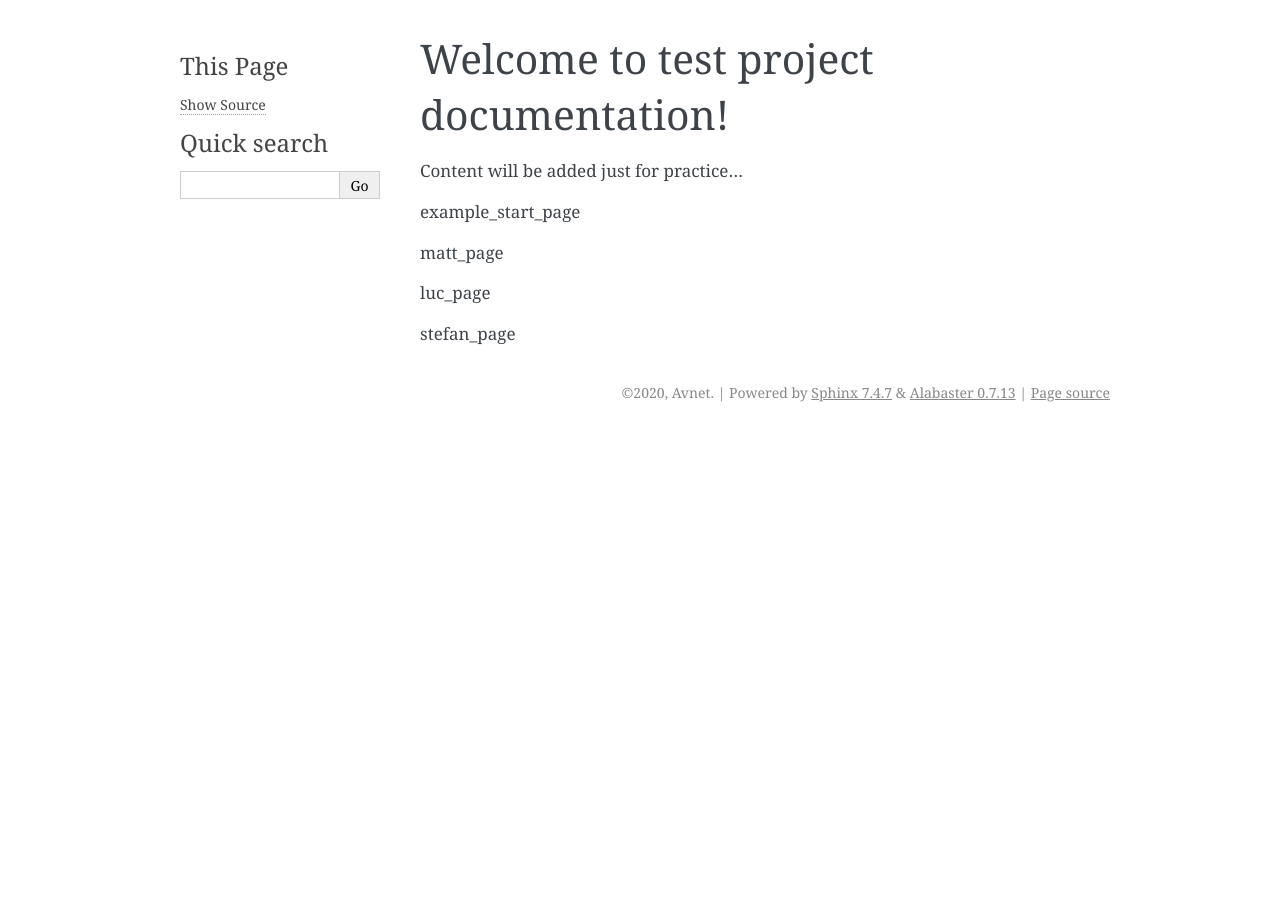
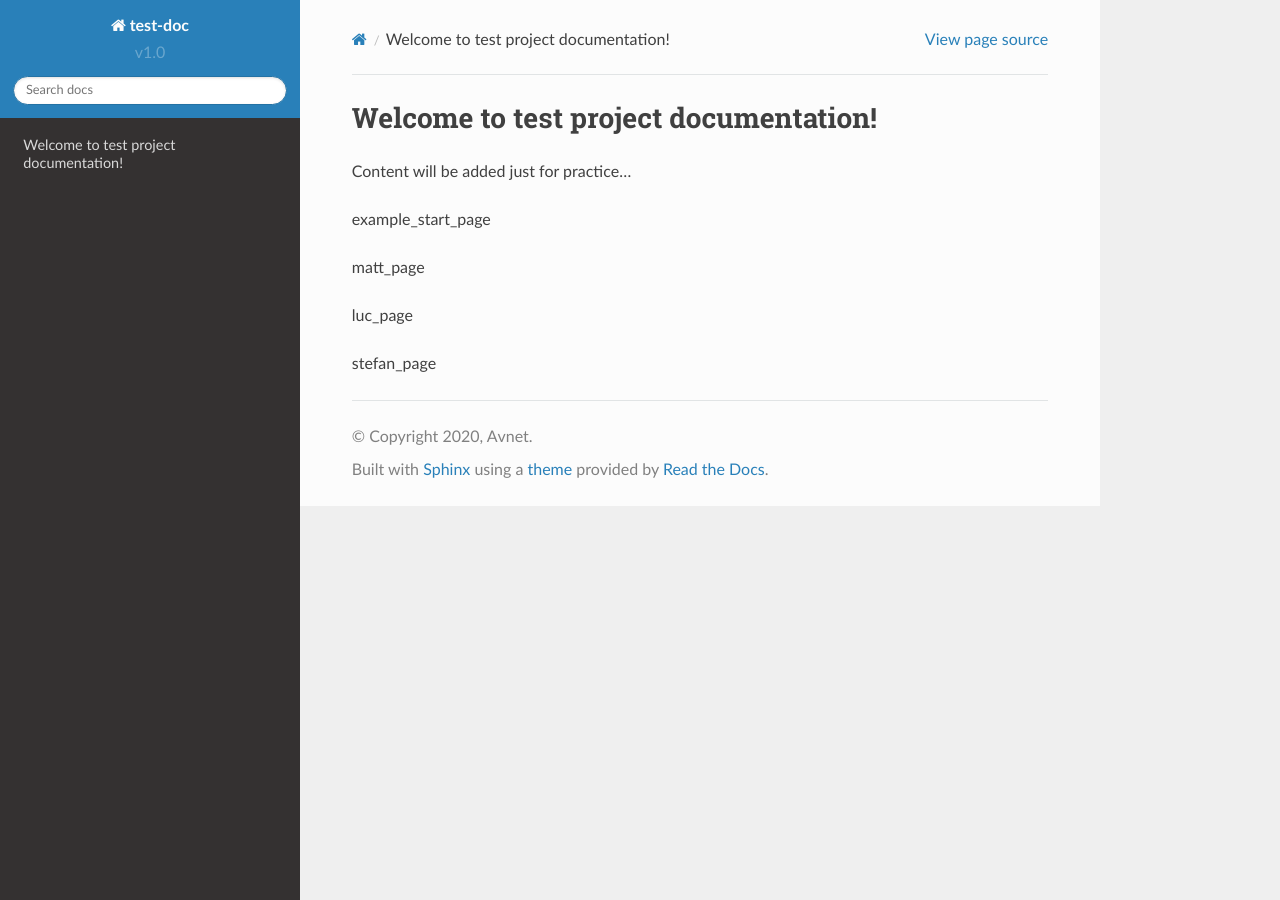
Before and after one commit to AvnetDev/test-doc, a Sphinx documentation site: the page built from docs/source/index.rst, in a window 1280 px wide. Built offline with Sphinx 7.4.7 and the Read the Docs theme 2.0.0, drawn with Linux system fonts in a browser that asks for light colours; pages that are not in the unit, such as notebooks, are missing from menus; some of the changed lines change nothing that is shown.

Commit message:
Update conf.py

```diff
--- a/docs/source/conf.py
+++ b/docs/source/conf.py
@@ -1,8 +1,8 @@
 #!/usr/bin/env python3
 # -*- coding: utf-8 -*-
 #
-# test project 1 documentation build configuration file, created by
-# sphinx-quickstart on Wed Dec  2 13:14:38 2020.
+# Ultra96-PYNQ documentation build configuration file, created by
+# sphinx-quickstart on Mon Sep 24 13:44:11 2018.
 #
 # This file is execfile()d with the current directory set to its
 # containing dir.
@@ -13,18 +13,19 @@
 # All configuration values have a default; values that are commented out
 # serve to show the default.
 
-import sys
-import os
-
 # If extensions (or modules to document with autodoc) are in another directory,
 # add these directories to sys.path here. If the directory is relative to the
 # documentation root, use os.path.abspath to make it absolute, like shown here.
-#sys.path.insert(0, os.path.abspath('.'))
+#
+import os
+import sys
+sys.path.insert(0, os.path.abspath('../../'))
 
 # -- General configuration ------------------------------------------------
 
 # If your documentation needs a minimal Sphinx version, state it here.
-#needs_sphinx = '1.0'
+#
+# needs_sphinx = '1.0'
 
 # Add any Sphinx extension module names here, as strings. They can be
 # extensions coming with Sphinx (named 'sphinx.ext.*') or your custom
@@ -36,17 +37,15 @@ templates_path = ['_templates']
 
 # The suffix(es) of source filenames.
 # You can specify multiple suffix as a list of string:
+#
 # source_suffix = ['.rst', '.md']
 source_suffix = '.rst'
-
-# The encoding of source files.
-#source_encoding = 'utf-8-sig'
 
 # The master toctree document.
 master_doc = 'index'
 
 # General information about the project.
-project = 'test project 1'
+project = 'test-doc'
 copyright = '2020, Avnet'
 author = 'Avnet'
 
@@ -55,9 +54,9 @@ author = 'Avnet'
 # built documents.
 #
 # The short X.Y version.
-version = '1.0'
+version = 'v1.0'
 # The full version, including alpha/beta/rc tags.
-release = '1.0'
+release = 'v1.0'
 
 # The language for content autogenerated by Sphinx. Refer to documentation
 # for a list of supported languages.
@@ -66,39 +65,13 @@ release = '1.0'
 # Usually you set "language" from the command line for these cases.
 language = None
 
-# There are two options for replacing |today|: either, you set today to some
-# non-false value, then it is used:
-#today = ''
-# Else, today_fmt is used as the format for a strftime call.
-#today_fmt = '%B %d, %Y'
-
 # List of patterns, relative to source directory, that match files and
 # directories to ignore when looking for source files.
-exclude_patterns = ['_build']
-
-# The reST default role (used for this markup: `text`) to use for all
-# documents.
-#default_role = None
-
-# If true, '()' will be appended to :func: etc. cross-reference text.
-#add_function_parentheses = True
-
-# If true, the current module name will be prepended to all description
-# unit titles (such as .. function::).
-#add_module_names = True
-
-# If true, sectionauthor and moduleauthor directives will be shown in the
-# output. They are ignored by default.
-#show_authors = False
+# This patterns also effect to html_static_path and html_extra_path
+exclude_patterns = []
 
 # The name of the Pygments (syntax highlighting) style to use.
 pygments_style = 'sphinx'
-
-# A list of ignored prefixes for module index sorting.
-#modindex_common_prefix = []
-
-# If true, keep warnings as "system message" paragraphs in the built documents.
-#keep_warnings = False
 
 # If true, `todo` and `todoList` produce output, else they produce nothing.
 todo_include_todos = False
@@ -108,143 +81,69 @@ todo_include_todos = False
 
 # The theme to use for HTML and HTML Help pages.  See the documentation for
 # a list of builtin themes.
-html_theme = 'alabaster'
+#
+html_theme = 'sphinx_rtd_theme'
 
 # Theme options are theme-specific and customize the look and feel of a theme
 # further.  For a list of options available for each theme, see the
 # documentation.
-#html_theme_options = {}
-
-# Add any paths that contain custom themes here, relative to this directory.
-#html_theme_path = []
-
-# The name for this set of Sphinx documents.  If None, it defaults to
-# "<project> v<release> documentation".
-#html_title = None
-
-# A shorter title for the navigation bar.  Default is the same as html_title.
-#html_short_title = None
-
-# The name of an image file (relative to this directory) to place at the top
-# of the sidebar.
-#html_logo = None
-
-# The name of an image file (relative to this directory) to use as a favicon of
-# the docs.  This file should be a Windows icon file (.ico) being 16x16 or 32x32
-# pixels large.
-#html_favicon = None
+#
+# html_theme_options = {}
 
 # Add any paths that contain custom static files (such as style sheets) here,
 # relative to this directory. They are copied after the builtin static files,
 # so a file named "default.css" will overwrite the builtin "default.css".
 html_static_path = ['_static']
 
-# Add any extra paths that contain custom files (such as robots.txt or
-# .htaccess) here, relative to this directory. These files are copied
-# directly to the root of the documentation.
-#html_extra_path = []
+# Custom sidebar templates, must be a dictionary that maps document names
+# to template names.
+#
+# This is required for the alabaster theme
+# refs: http://alabaster.readthedocs.io/en/latest/installation.html#sidebars
+html_sidebars = {
+    '**': [
+        'about.html',
+        'navigation.html',
+        'relations.html',  # needs 'show_related': True theme option to display
+        'searchbox.html',
+        'donate.html',
+    ]
+}
 
-# If not '', a 'Last updated on:' timestamp is inserted at every page bottom,
-# using the given strftime format.
-#html_last_updated_fmt = '%b %d, %Y'
 
-# If true, SmartyPants will be used to convert quotes and dashes to
-# typographically correct entities.
-#html_use_smartypants = True
-
-# Custom sidebar templates, maps document names to template names.
-#html_sidebars = {}
-
-# Additional templates that should be rendered to pages, maps page names to
-# template names.
-#html_additional_pages = {}
-
-# If false, no module index is generated.
-#html_domain_indices = True
-
-# If false, no index is generated.
-#html_use_index = True
-
-# If true, the index is split into individual pages for each letter.
-#html_split_index = False
-
-# If true, links to the reST sources are added to the pages.
-#html_show_sourcelink = True
-
-# If true, "Created using Sphinx" is shown in the HTML footer. Default is True.
-#html_show_sphinx = True
-
-# If true, "(C) Copyright ..." is shown in the HTML footer. Default is True.
-#html_show_copyright = True
-
-# If true, an OpenSearch description file will be output, and all pages will
-# contain a <link> tag referring to it.  The value of this option must be the
-# base URL from which the finished HTML is served.
-#html_use_opensearch = ''
-
-# This is the file name suffix for HTML files (e.g. ".xhtml").
-#html_file_suffix = None
-
-# Language to be used for generating the HTML full-text search index.
-# Sphinx supports the following languages:
-#   'da', 'de', 'en', 'es', 'fi', 'fr', 'h', 'it', 'ja'
-#   'nl', 'no', 'pt', 'ro', 'r', 'sv', 'tr'
-#html_search_language = 'en'
-
-# A dictionary with options for the search language support, empty by default.
-# Now only 'ja' uses this config value
-#html_search_options = {'type': 'default'}
-
-# The name of a javascript file (relative to the configuration directory) that
-# implements a search results scorer. If empty, the default will be used.
-#html_search_scorer = 'scorer.js'
+# -- Options for HTMLHelp output ------------------------------------------
 
 # Output file base name for HTML help builder.
-htmlhelp_basename = 'testproject1doc'
+htmlhelp_basename = 'testDoc'
+
 
 # -- Options for LaTeX output ---------------------------------------------
 
 latex_elements = {
-# The paper size ('letterpaper' or 'a4paper').
-#'papersize': 'letterpaper',
+    # The paper size ('letterpaper' or 'a4paper').
+    #
+    # 'papersize': 'letterpaper',
 
-# The font size ('10pt', '11pt' or '12pt').
-#'pointsize': '10pt',
+    # The font size ('10pt', '11pt' or '12pt').
+    #
+    # 'pointsize': '10pt',
 
-# Additional stuff for the LaTeX preamble.
-#'preamble': '',
+    # Additional stuff for the LaTeX preamble.
+    #
+    # 'preamble': '',
 
-# Latex figure (float) alignment
-#'figure_align': 'htbp',
+    # Latex figure (float) alignment
+    #
+    # 'figure_align': 'htbp',
 }
 
 # Grouping the document tree into LaTeX files. List of tuples
 # (source start file, target name, title,
 #  author, documentclass [howto, manual, or own class]).
 latex_documents = [
-    (master_doc, 'testproject1.tex', 'test project 1 Documentation',
+    (master_doc, 'test-doc.tex', 'Trial run Documentation',
      'Avnet', 'manual'),
 ]
-
-# The name of an image file (relative to this directory) to place at the top of
-# the title page.
-#latex_logo = None
-
-# For "manual" documents, if this is true, then toplevel headings are parts,
-# not chapters.
-#latex_use_parts = False
-
-# If true, show page references after internal links.
-#latex_show_pagerefs = False
-
-# If true, show URL addresses after external links.
-#latex_show_urls = False
-
-# Documents to append as an appendix to all manuals.
-#latex_appendices = []
-
-# If false, no module index is generated.
-#latex_domain_indices = True
 
 
 # -- Options for manual page output ---------------------------------------
@@ -252,12 +151,9 @@ latex_documents = [
 # One entry per manual page. List of tuples
 # (source start file, name, description, authors, manual section).
 man_pages = [
-    (master_doc, 'testproject1', 'test project 1 Documentation',
+    (master_doc, 'test-doc', 'Test run Documentation',
      [author], 1)
 ]
-
-# If true, show URL addresses after external links.
-#man_show_urls = False
 
 
 # -- Options for Texinfo output -------------------------------------------
@@ -266,19 +162,7 @@ man_pages = [
 # (source start file, target name, title, author,
 #  dir menu entry, description, category)
 texinfo_documents = [
-    (master_doc, 'testproject1', 'test project 1 Documentation',
-     author, 'testproject1', 'One line description of project.',
+    (master_doc, 'test-doc', 'Trial run Documentation',
+     author, 'test-doc', 'Trail run documentation.',
      'Miscellaneous'),
 ]
-
-# Documents to append as an appendix to all manuals.
-#texinfo_appendices = []
-
-# If false, no module index is generated.
-#texinfo_domain_indices = True
-
-# How to display URL addresses: 'footnote', 'no', or 'inline'.
-#texinfo_show_urls = 'footnote'
-
-# If true, do not generate a @detailmenu in the "Top" node's menu.
-#texinfo_no_detailmenu = False
```
